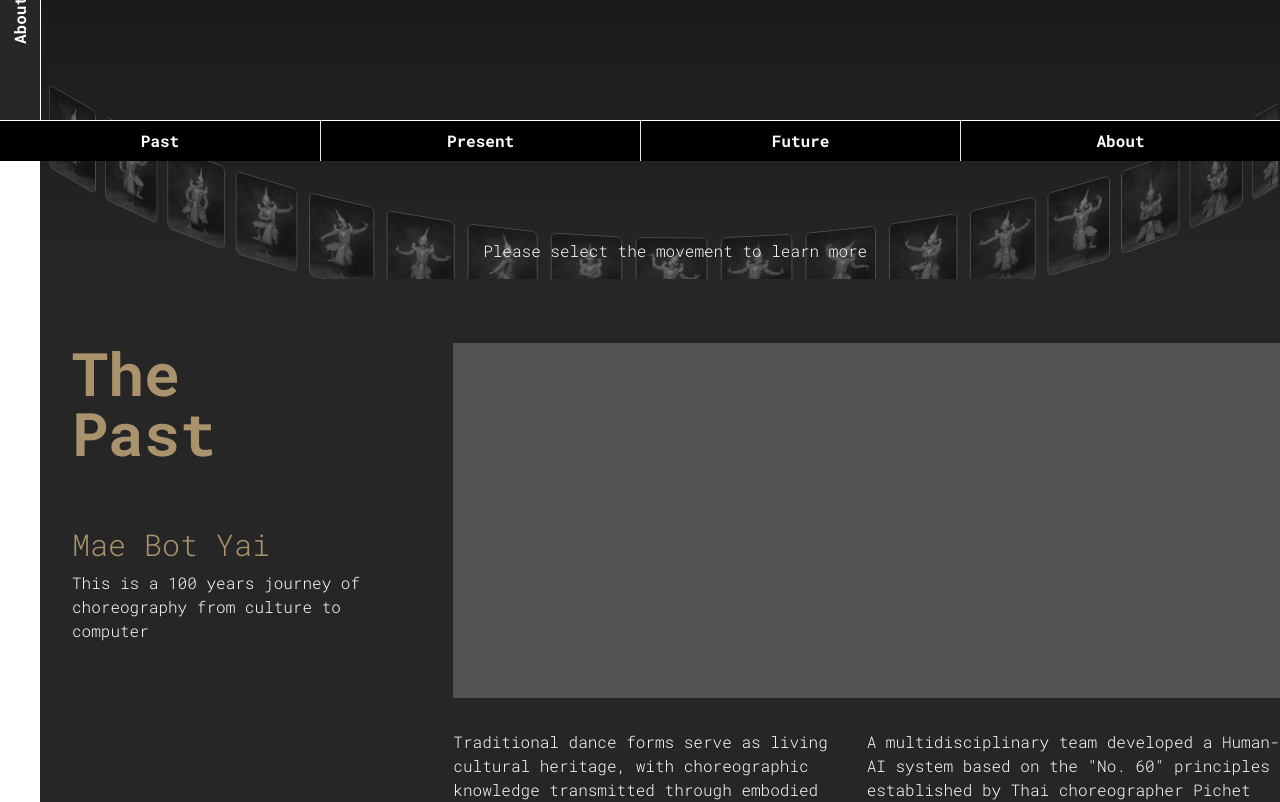
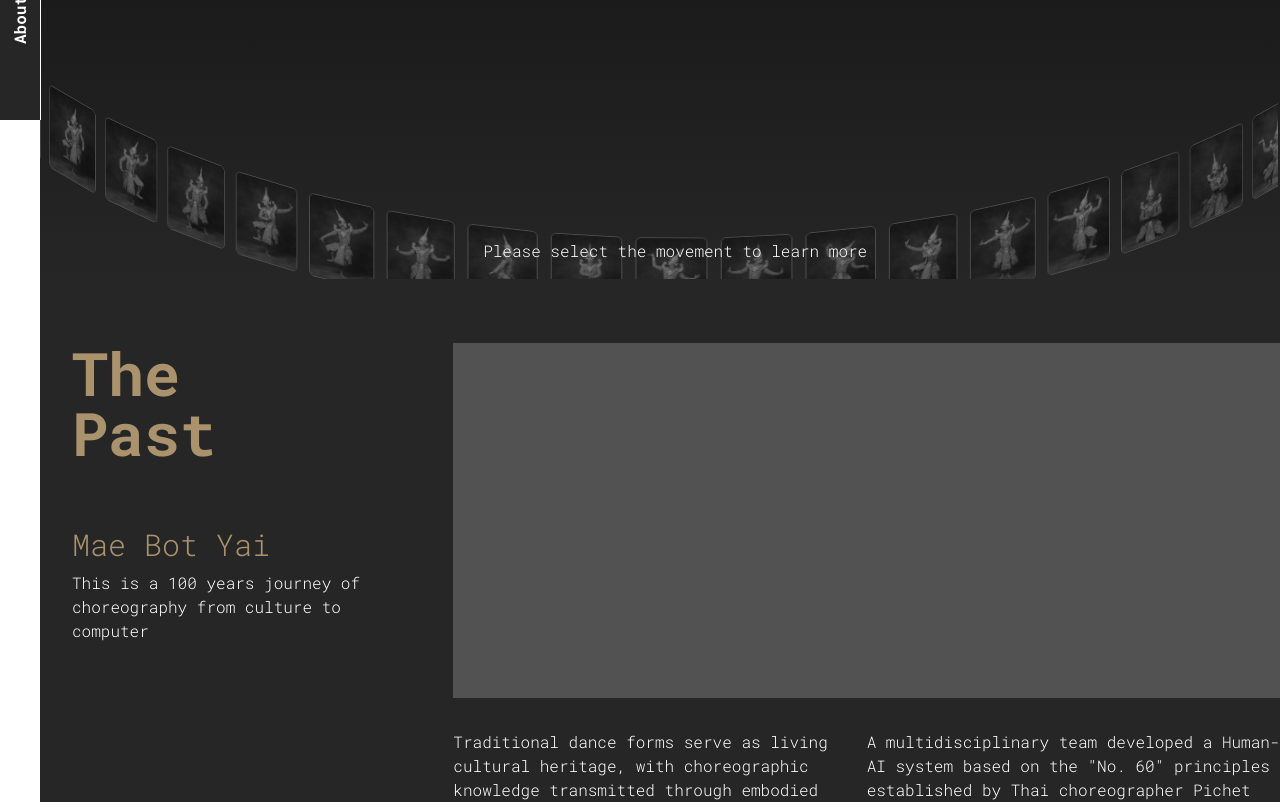
Before and after one commit to chayapatr/cybersubin, a SvelteKit app: page / in a window 1280 px wide. Shown: the part 2280-3082 px from the top of the page. Built offline with nearby package versions, Linux system fonts and the light colour scheme.

Commit message:
fix(style): bottom navbar on md

```diff
--- a/src/routes/+page.svelte
+++ b/src/routes/+page.svelte
@@ -45,7 +45,7 @@
 			<div class="flex aspect-video w-full flex-col items-center justify-between md:aspect-[16/10]">
 				<div class="relative aspect-video w-full">
 					<div class={`aspect-video ${i % 2 ? 'bg-neutral-700' : 'bg-neutral-600'}`}></div>
-					<div class="absolute bottom-0 mb-2 w-full text-center font-bold md:mb-1">
+					<div class="absolute bottom-0 mb-3 w-full text-center font-bold md:mb-1">
 						{text[0]} <span class="md:hidden">· {text[1]}</span>
 					</div>
 				</div>
@@ -255,7 +255,7 @@
 	</div>
 
 	<div
-		class="grid h-[100svh] bg-gradient-to-b from-neutral-800 to-neutral-600 pt-16 text-white md:ml-10 md:grid-cols-3 [&>div]:max-w-md"
+		class="grid bg-gradient-to-b from-neutral-800 to-neutral-600 pb-12 pt-16 text-white md:ml-10 md:h-[100svh] md:grid-cols-3 [&>div]:max-w-md"
 	>
 		<div class="pl-8">
 			<p>
@@ -305,7 +305,7 @@
 	</div>
 
 	<nav
-		class="sticky bottom-0 z-50 w-full border-t border-y-white bg-black text-center font-bold text-white"
+		class="sticky bottom-0 z-50 w-full border-t border-y-white bg-black text-center font-bold text-white md:hidden"
 	>
 		<ul class="divide-x-white grid w-full grid-cols-4 divide-x [&>li]:p-2">
 			<li class="hover:cursor-pointer hover:bg-white hover:text-black">Past</li>
```
